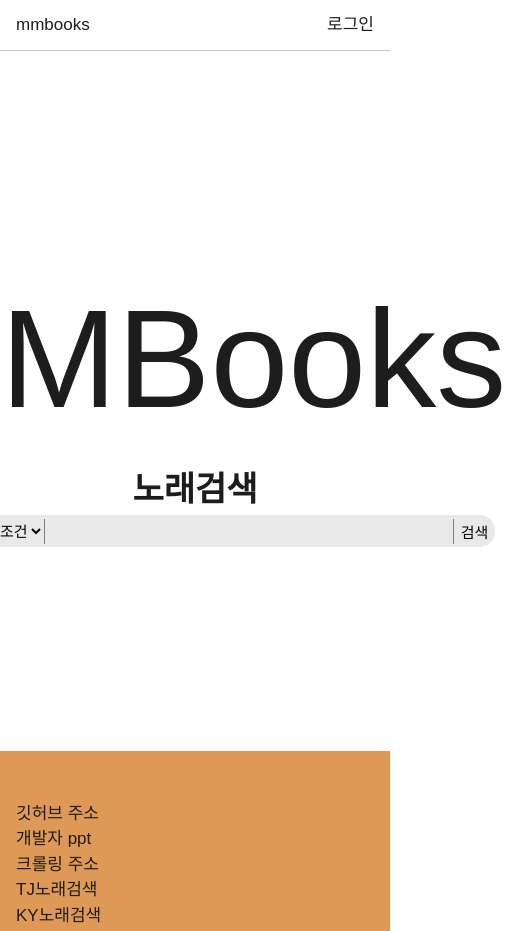
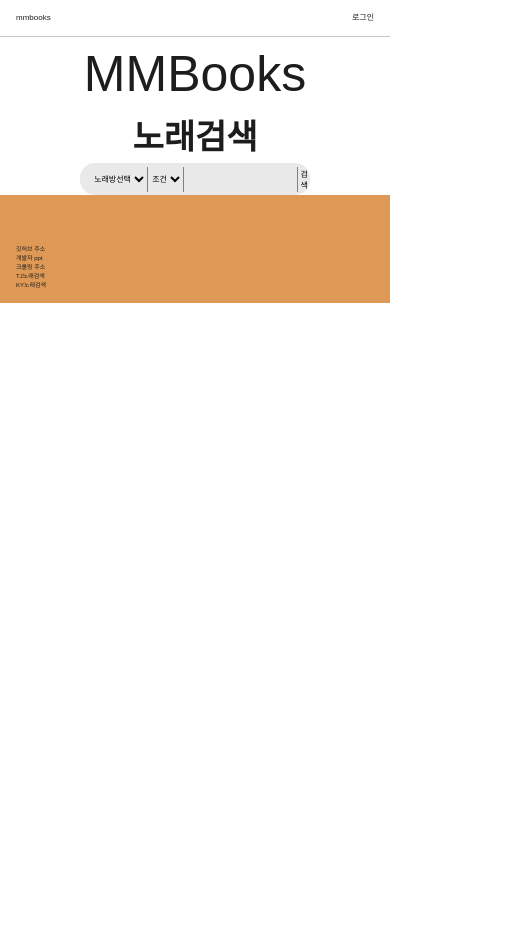
Before and after one commit to bigskylee/mmbook, a website: page static/html/home.html in a window 390 px wide. Shown: the whole page, 522 px wide, since content can reach past the window. After the commit the page ends 844 px from the top, so only its background shows below. Drawn offline with Linux system fonts and the light colour scheme.

Commit message:
기본을 모바일화면으로 변환중

```diff
--- a/static/scss/pattern/_p_layout.scss
+++ b/static/scss/pattern/_p_layout.scss
@@ -34,6 +34,7 @@
 }
 
 #header {
+    font-size: 0.8rem;
     background: $gray-0;
     border-bottom: 1px solid $gray-40;
     .inner {
@@ -143,7 +144,7 @@
 }
 
 #footer {
-    padding: 50px 0;
+    padding: 5rem 0;
     width: 100%;
     background: #d95;
 }
@@ -173,14 +174,14 @@
 .inner .serche {
     display: flex;
     align-items: center;
-    width: 60rem;
+    width: 100%;
     border-radius: 15px;
     border-left: 0px;
     outline: none;
     padding-left: 10px;
     background-color: rgb(233, 233, 233);
     height: 32px;
-    font-size: 15px;
+    font-size: 0.8rem;
     border: 1;
     border-color: aqua;
 }
@@ -213,7 +214,7 @@ button {
     }
 }
 .homem {
-    min-height: 70rem;
+    min-height: 10rem;
 }
 .number {
     font-weight: 800;
@@ -223,13 +224,14 @@ button {
     position: relative;
     bottom: 0;
     width: 100%;
-    height: 8rem;
+    height: 0.8rem;
     background: #d95;
 }
 .f-body {
+    font-size: 0.6rem;
     bottom: 0;
     width: 100%;
-    height: 8rem;
+    height: 0.8rem;
     background: #d95;
 }
 
@@ -239,9 +241,9 @@ button {
 }
 
 #serch {
-    min-height: 70rem;
+    min-height: 30rem;
 }
 
 .mainlogo {
-    font-size: 14rem;
+    font-size: 5rem;
 }
```
Also changed, not shown: static/css/styles.css, 1 other file.
